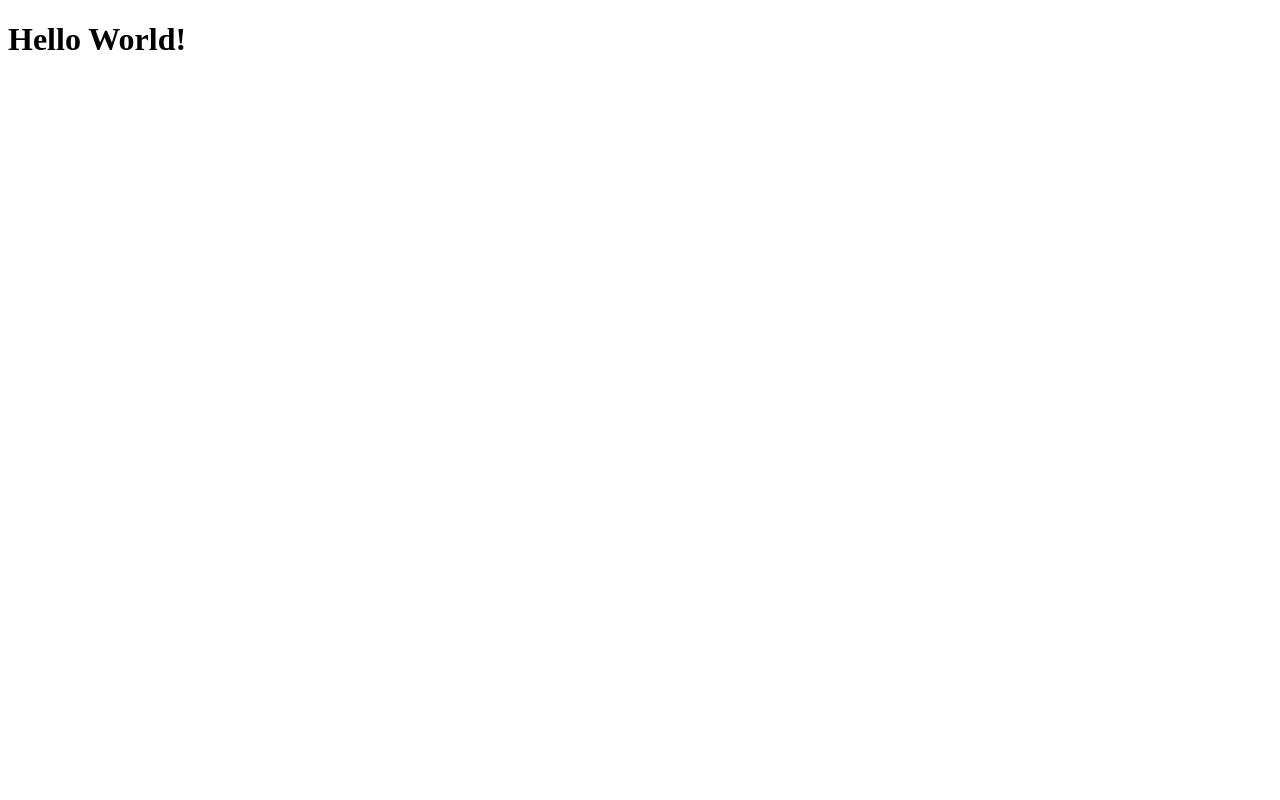
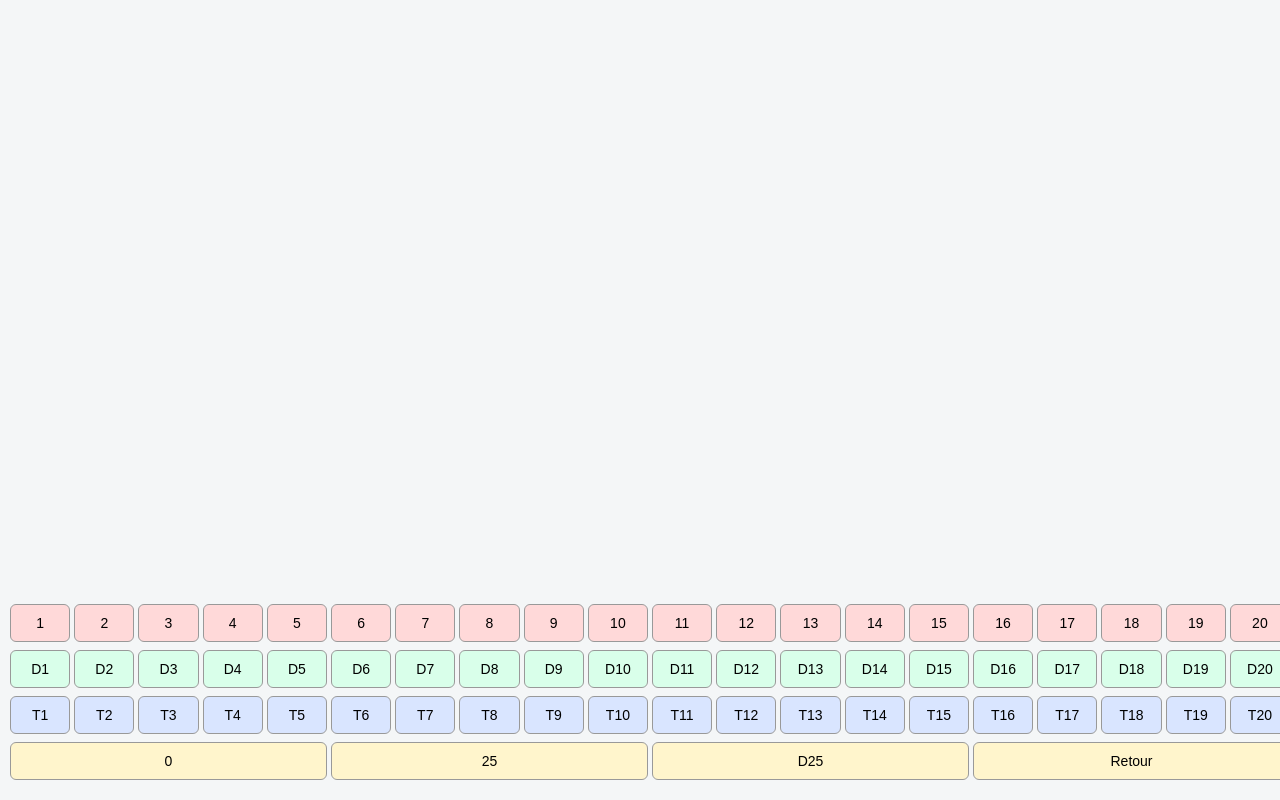
Before and after one commit to thomas-merlen/game-darts, a plain HTML site: page index.html in a window 1280 px wide. Drawn offline with Linux system fonts and the light colour scheme.

Commit message:
ajout de la grille des touches pour les points

```diff
--- a/index.html
+++ b/index.html
@@ -9,6 +9,84 @@
 <body>
     <script src="script.js"></script>
 
-    <h1>Hello World!</h1>
+    <div class="grille">
+        <div class="ligne ligne4">
+            <button>0</button>
+            <button>25</button>
+            <button>D25</button>
+            <button>Retour</button>
+        </div>
+
+        <div class="ligne ligne3">
+            <button>T1</button>
+            <button>T2</button>
+            <button>T3</button>
+            <button>T4</button>
+            <button>T5</button>
+            <button>T6</button>
+            <button>T7</button>
+            <button>T8</button>
+            <button>T9</button>
+            <button>T10</button>
+            <button>T11</button>
+            <button>T12</button>
+            <button>T13</button>
+            <button>T14</button>
+            <button>T15</button>
+            <button>T16</button>
+            <button>T17</button>
+            <button>T18</button>
+            <button>T19</button>
+            <button>T20</button>
+        </div>
+
+        <div class="ligne ligne2">
+            <button>D1</button>
+            <button>D2</button>
+            <button>D3</button>
+            <button>D4</button>
+            <button>D5</button>
+            <button>D6</button>
+            <button>D7</button>
+            <button>D8</button>
+            <button>D9</button>
+            <button>D10</button>
+            <button>D11</button>
+            <button>D12</button>
+            <button>D13</button>
+            <button>D14</button>
+            <button>D15</button>
+            <button>D16</button>
+            <button>D17</button>
+            <button>D18</button>
+            <button>D19</button>
+            <button>D20</button>
+        </div>
+
+        <div class="ligne ligne1">
+            <button>1</button>
+            <button>2</button>
+            <button>3</button>
+            <button>4</button>
+            <button>5</button>
+            <button>6</button>
+            <button>7</button>
+            <button>8</button>
+            <button>9</button>
+            <button>10</button>
+            <button>11</button>
+            <button>12</button>
+            <button>13</button>
+            <button>14</button>
+            <button>15</button>
+            <button>16</button>
+            <button>17</button>
+            <button>18</button>
+            <button>19</button>
+            <button>20</button>
+        </div>
+    </div>
+
+
 </body>
 </html>
--- a/style.css
+++ b/style.css
@@ -0,0 +1,58 @@
+body{
+    background-color: #f4f6f7;
+}
+
+/* Conteneur général en bas de page */
+.grille {
+    position: fixed;
+    bottom: 20px;
+    left: 0;
+    width: 100%;
+    display: flex;
+    flex-direction: column-reverse;
+    gap: 8px;
+    padding: 0 10px;
+}
+
+/* Une ligne = grille 20 colonnes */
+.ligne {
+    display: grid;
+    grid-template-columns: repeat(20, 1fr);
+    gap: 4px;
+}
+
+
+
+/* Style des boutons */
+.ligne button {
+    padding: 10px 0;
+    background-color: #e6e6e6;
+    border: 1px solid #999;
+    border-radius: 6px;
+    font-size: 14px;
+    cursor: pointer;
+    transition: 0.2s;
+}
+
+/* Effet hover */
+.ligne button:hover {
+    background-color: #d0d0d0;
+}
+
+/* Effet click */
+.ligne button:active {
+    transform: scale(0.95);
+}
+
+.ligne4 {
+    display: grid;
+    grid-template-columns: repeat(4, 1fr);
+    gap: 4px;
+}
+
+
+/* Couleurs personnalisées par ligne */
+.ligne1 button { background-color: #ffd9d9; }
+.ligne2 button { background-color: #d9ffea; }
+.ligne3 button { background-color: #d9e5ff; }
+.ligne4 button { background-color: #fff5cc; }
```
